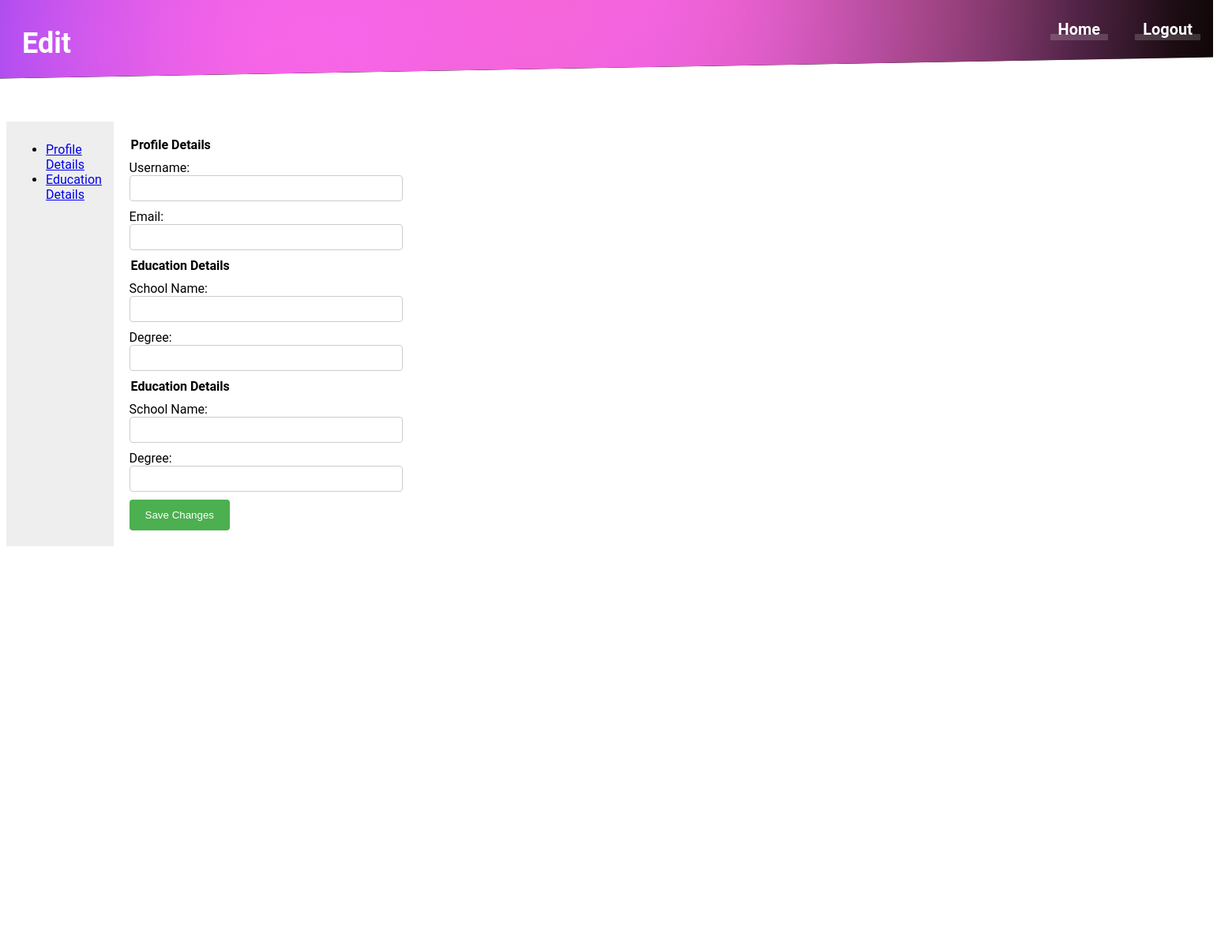
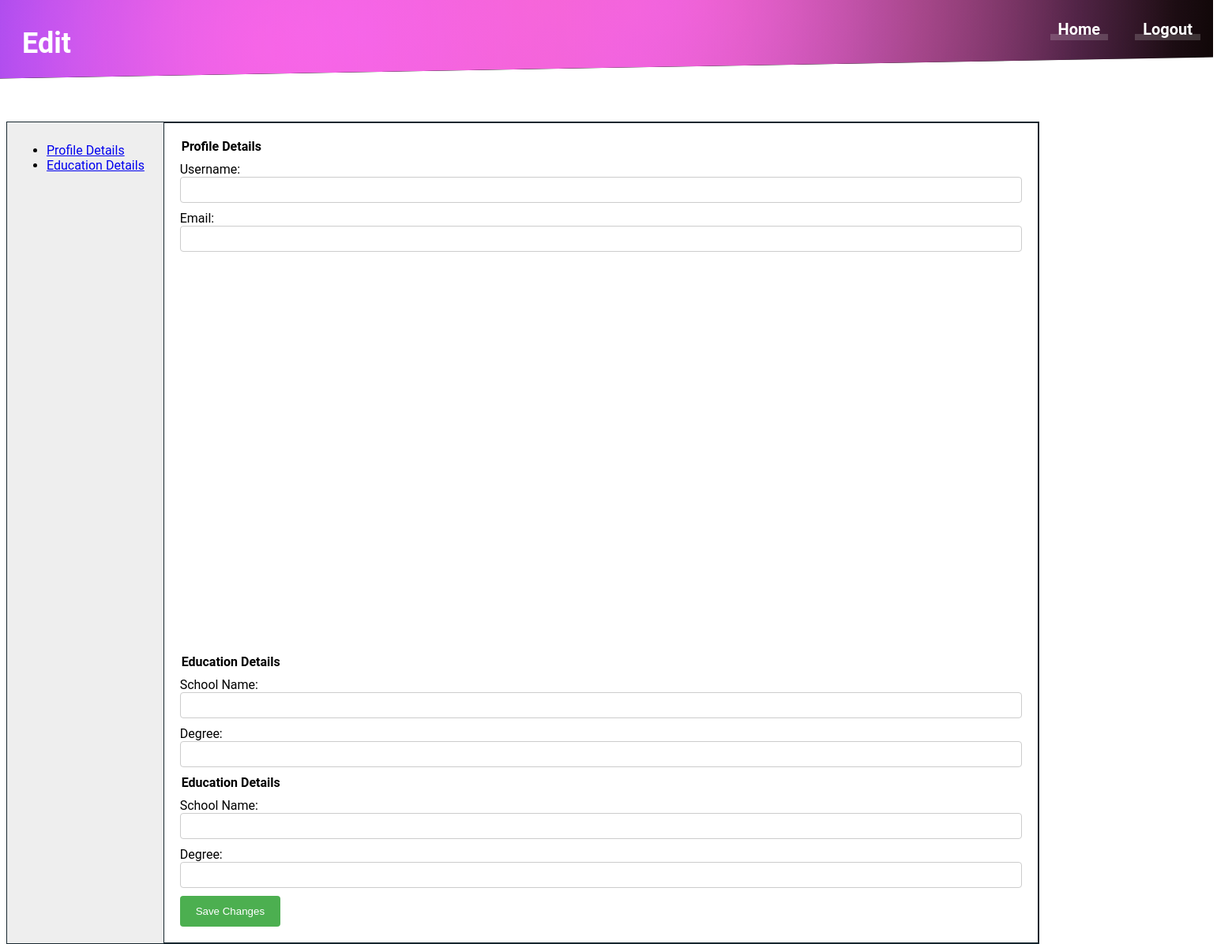
Before and after one commit to azriyusof49/Askarwataniah, a PHP site: page /editprofile.php in a window 1560 px wide. Shown: the whole page at 79% size. Before the commit the page ends 692 px from the top, so only its background shows below. Run offline with PHP 8.4, Linux system fonts and the light colour scheme; the visitor is signed in with stand-in values (Sample User, id 1).

Commit message:
new update css

```diff
--- a/Website Dev/editprofile.css
+++ b/Website Dev/editprofile.css
@@ -2,6 +2,7 @@
   font-family: "Roboto", Arial, sans-serif;
   overflow-x: hidden;
 }
+
 /* header styles */
 header {
   color: #fff;
@@ -77,19 +78,20 @@
   border-radius: 10px;
 }
 .container {
+border: #18272F solid 1px;
 margin-top: 10%;
 display: flex;
-  width: fit-content;
+width: 85%;
 }
 
 .left-panel {
-
-	flex: 1;
+flex: 0.5;
 background-color: #eee;
 padding: 10px;
 }
 
 .right-panel {
+border: #18272F solid 1px;
 flex: 3;
 padding: 20px;
 }
@@ -122,3 +124,6 @@ input[type=submit] {
 border-radius: 4px;
 cursor: pointer;
 }
+#education-details{
+margin-top: 500px;
+}
```
Lines whose indentation alone changed are shown as unchanged.
